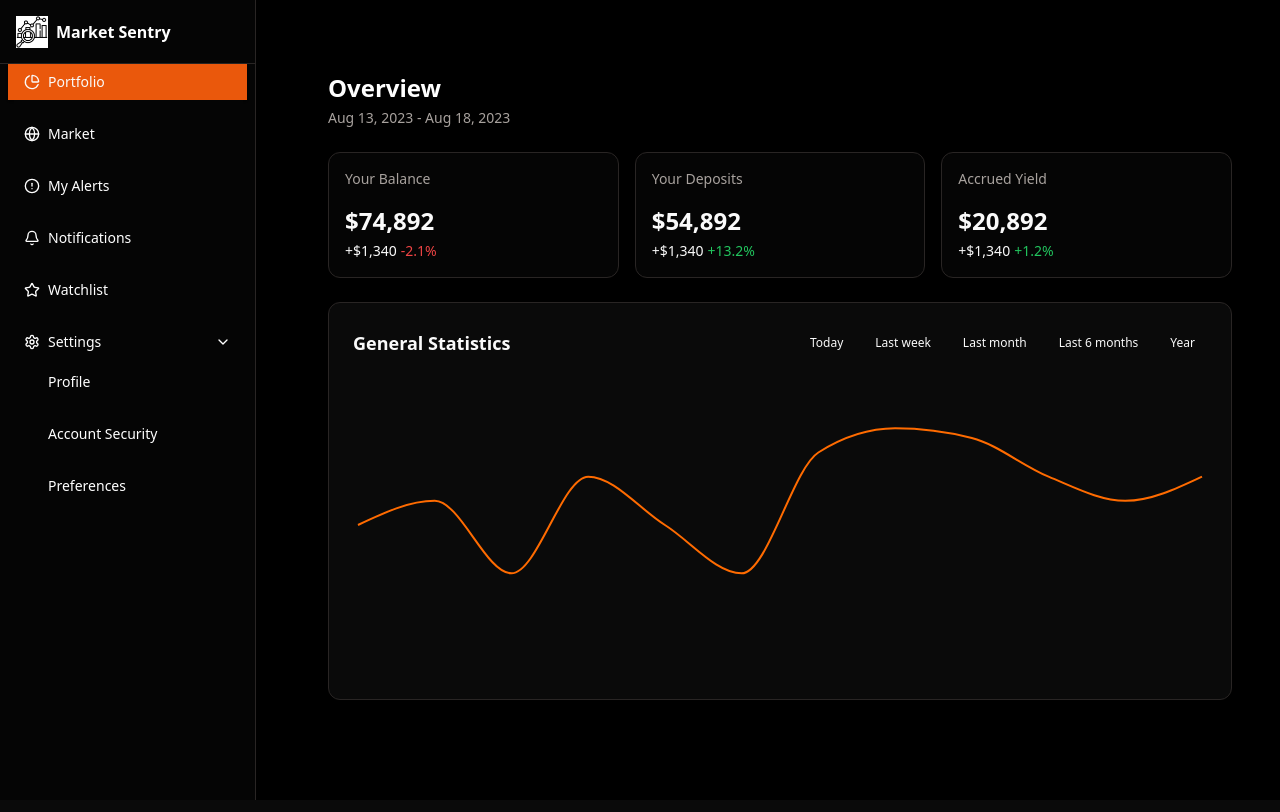
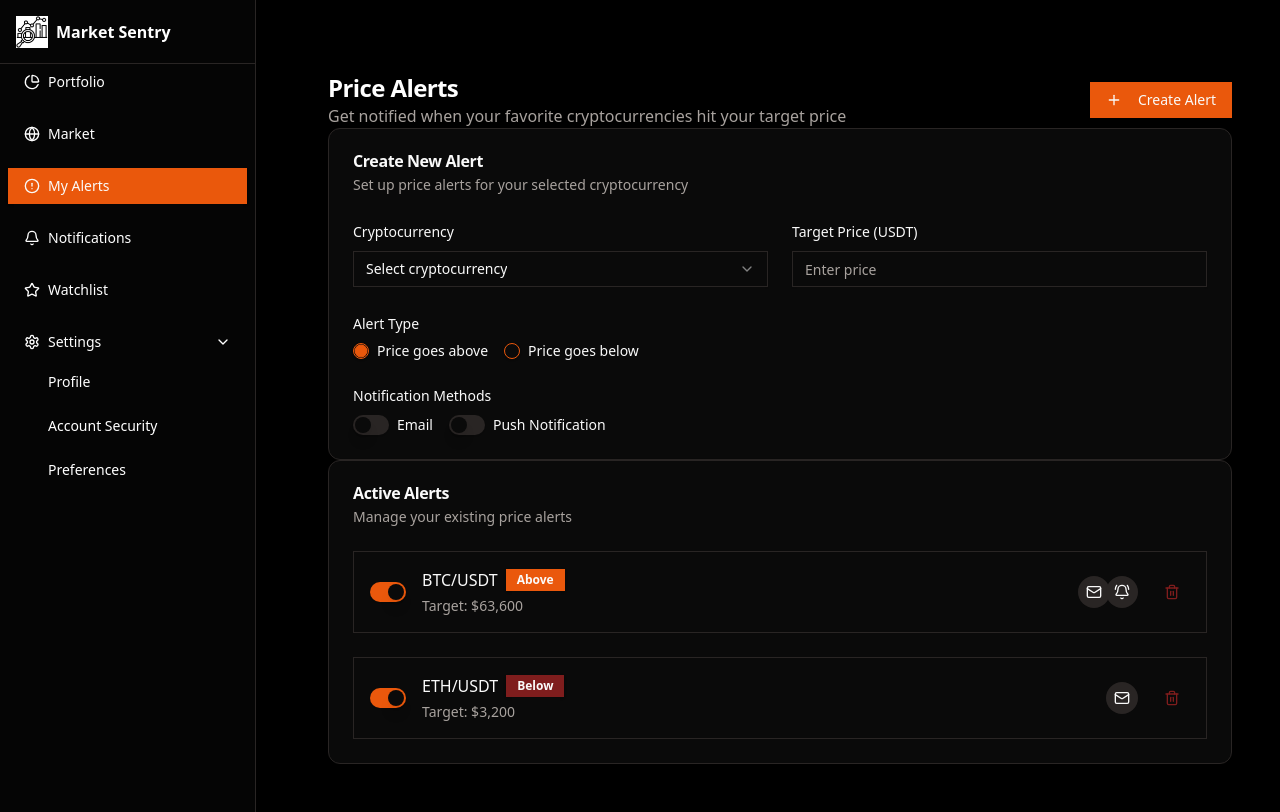
Before and after one commit to phdhuy/market-sentry-client, a React (Vite) app: page /alert in a window 1280 px wide. Both pictures are taken after a click on the button "Settings". Built offline with nearby package versions, Linux system fonts and the light colour scheme.

Commit message:
router: config router

```diff
--- a/src/App.tsx
+++ b/src/App.tsx
@@ -1,4 +1,3 @@
-import { useState } from "react";
 import Sidebar from "./components/Sidebar/Sidebar";
 import MarketPage from "./pages/market/MarketPage";
 import { ThemeProvider } from "next-themes";
@@ -8,31 +7,9 @@ import NotificationPage from "./pages/notification/NotificationPage";
 import AccountSecurityPage from "./pages/setting/security/AccountSecurityPage";
 import AlertPage from "./pages/alert/AlertPage";
 import PortfolioPage from "./pages/portfolio/PortfolioPage";
+import { Routes, Route } from "react-router-dom";
 
 export default function App() {
-  const [selectedPage, setSelectedPage] = useState("portfolio");
-
-  const renderPage = () => {
-    switch (selectedPage) {
-      case "portfolio":
-        return <PortfolioPage />;
-      case "market":
-        return <MarketPage />;
-      case "alert":
-        return <AlertPage />;
-      case "profile":
-        return <ProfilePage />;
-      case "watchlist":
-        return <WatchlistPage />;
-      case "account-security":
-        return <AccountSecurityPage />;
-      case "notification":
-        return <NotificationPage />;
-      default:
-        return <PortfolioPage />;
-    }
-  };
-
   return (
     <ThemeProvider attribute="class" defaultTheme="dark">
       <div className="min-h-screen bg-white text-black dark:bg-black dark:text-white transition-colors">
@@ -43,10 +20,19 @@ export default function App() {
             transition: "all 0.3s ease",
           }}
         >
-          <Sidebar
-            setSelectedPage={setSelectedPage}
-          />
-          <main className="p-6">{renderPage()}</main>
+          <Sidebar />
+          <main className="p-6">
+            <Routes>
+              <Route path="/" element={<PortfolioPage />} />
+              <Route path="/market" element={<MarketPage />} />
+              <Route path="/alert" element={<AlertPage />} />
+              <Route path="/profile" element={<ProfilePage />} />
+              <Route path="/watchlist" element={<WatchlistPage />} />
+              <Route path="/account-security" element={<AccountSecurityPage />} />
+              <Route path="/notification" element={<NotificationPage />} />
+              <Route path="*" element={<PortfolioPage />} /> {/* Fallback Route */}
+            </Routes>
+          </main>
         </div>
       </div>
     </ThemeProvider>
--- a/src/components/Sidebar/Sidebar.tsx
+++ b/src/components/Sidebar/Sidebar.tsx
@@ -9,27 +9,26 @@ import {
   ChartPie,
 } from "lucide-react";
 import { Button } from "@/components/ui/button";
-import { SidebarProps } from "@/types/SidebarProps";
 import { useState } from "react";
+import { useNavigate, useLocation } from "react-router-dom";
 
-export default function Sidebar({
-  setSelectedPage,
-}: SidebarProps): JSX.Element {
-  const [activePage, setActivePage] = useState("portfolio");
+export default function Sidebar(): JSX.Element {
+  const navigate = useNavigate();
+  const location = useLocation();
   const [isSettingsOpen, setIsSettingsOpen] = useState(false);
 
   const menuItems = [
-    { id: "portfolio", label: "Portfolio", icon: ChartPie },
-    { id: "market", label: "Market", icon: Globe },
-    { id: "alert", label: "My Alerts", icon: CircleAlert },
-    { id: "notification", label: "Notifications", icon: Bell },
-    { id: "watchlist", label: "Watchlist", icon: Star },
+    { path: "/", label: "Portfolio", icon: ChartPie },
+    { path: "/market", label: "Market", icon: Globe },
+    { path: "/alert", label: "My Alerts", icon: CircleAlert },
+    { path: "/notification", label: "Notifications", icon: Bell },
+    { path: "/watchlist", label: "Watchlist", icon: Star },
   ];
 
   const settingsItems = [
-    { id: "profile", label: "Profile" },
-    { id: "account-security", label: "Account Security" },
-    { id: "preferences", label: "Preferences" },
+    { path: "/profile", label: "Profile" },
+    { path: "/account-security", label: "Account Security" },
+    { path: "/preferences", label: "Preferences" },
   ];
 
   return (
@@ -45,15 +44,12 @@ export default function Sidebar({
         </div>
 
         <div className="space-y-4 px-2 flex-grow">
-          {menuItems.map(({ id, label, icon: Icon }) => (
+          {menuItems.map(({ path, label, icon: Icon }) => (
             <Button
-              key={id}
-              variant={activePage === id ? "default" : "ghost"}
+              key={path}
+              variant={location.pathname === path ? "default" : "ghost"}
               className="w-full justify-start gap-2"
-              onClick={() => {
-                setActivePage(id);
-                setSelectedPage(id);
-              }}
+              onClick={() => navigate(path)}
             >
               <Icon className="h-4 w-4" />
               <span>{label}</span>
@@ -76,16 +72,13 @@ export default function Sidebar({
             </Button>
 
             {isSettingsOpen && (
-              <div className="ml-6 space-y-4">
-                {settingsItems.map(({ id, label }) => (
+              <div className="ml-6 space-y-2">
+                {settingsItems.map(({ path, label }) => (
                   <Button
-                    key={id}
-                    variant={activePage === id ? "default" : "ghost"}
+                    key={path}
+                    variant={location.pathname === path ? "default" : "ghost"}
                     className="w-full justify-start text-sm gap-2"
-                    onClick={() => {
-                      setActivePage(id);
-                      setSelectedPage(id);
-                    }}
+                    onClick={() => navigate(path)}
                   >
                     {label}
                   </Button>
--- a/src/types/SidebarProps.tsx
+++ /dev/null
@@ -1,3 +0,0 @@
-export interface SidebarProps {
-    setSelectedPage: (page: string) => void;
-  }
```
